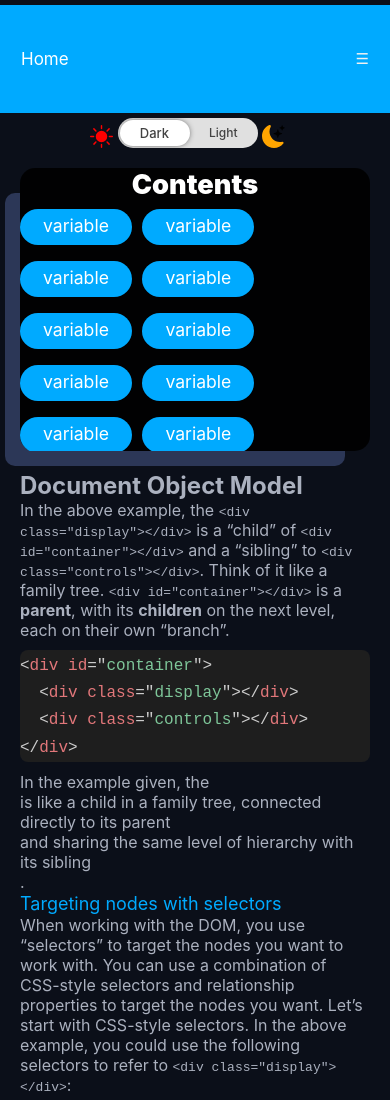
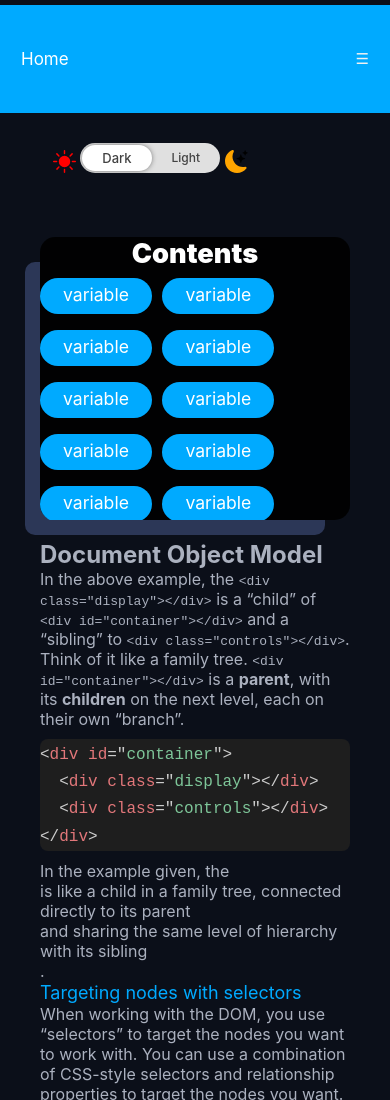
Before and after one commit to faba11/assignment, a plain HTML site: page dom.html in a window 390 px wide. Shown: the top 1100 px of the page. Drawn offline with Linux system fonts and the light colour scheme; a script that the page names is missing.

Commit message:
change the toggles postions

```diff
--- a/css/home.css
+++ b/css/home.css
@@ -7,6 +7,14 @@ body {
   box-sizing: 2px 2px 5px rgba(0, 0, 0, 0.3);
   overflow-x: hidden;
 }
+
+.toggle{
+  position: absolute;
+  right: 50px;
+
+}
+
+
 /*
   Then, we use a media query to apply different styles when the screen is smaller than 1100px.
   In this case, we reduce the padding to 10px, which will make the content wider again.
--- a/css/jsCourse.css
+++ b/css/jsCourse.css
@@ -1,17 +1,30 @@
-*,
+/* *,
 :after,
 :before {
   border: 0 solid #e5e7eb;
   box-sizing: border-box;
+} */
+
+.toggle{
+  margin-top: 30px;
+  margin-bottom: 0;
+  position: absolute;
+  right: 0;
+  position: fixed;
 }
 
-main {
-  padding: 20px;
+
+@media screen and (max-width:900px) {
+  .toggle{
+    position: sticky;
+    z-index: 1;
+  }
 }
+
 
 .layout {
   position: relative;
-  margin-top: 10px;
+  margin: 40px;
 }
 
 .leftCard {
@@ -40,11 +53,16 @@ main {
 }
 
 /* responsive */
-.toggle {
+/* .toggle {
   display: flex;
   margin-right: 0;
   justify-content: end;
-}
+} */
+/*
+.btn-container{
+  width: 100%;
+  margin-bottom: 90px;
+} */
 @media screen and (max-width: 900px) {
   .leftCard,
   .rightCard {
@@ -58,19 +76,6 @@ main {
   }
   .rightCard {
     position: static;
-  }
-
-  /* toggle mode */
-  .toggle {
-    display: flex;
-    margin: 0;
-    justify-content: end;
-  }
-  .btn-container {
-    position: sticky;
-    text-align: left;
-    z-index: 1;
-    /* margin: 10px auto; */
   }
 }
 
@@ -349,7 +354,3 @@ pre.highlight:not(.language-bash) + .toolbar {
   margin: 10px;
   font-family: inherit;
 }
-
-/* .domMethods {
-  margin: 10px 0;
-} */
--- a/css/nav.css
+++ b/css/nav.css
@@ -277,13 +277,6 @@ nav ul li a:hover {
   left: 20px;
 }
 
-.toggle {
-  position: relative;
-  display: flex;
-  float: right;
-  margin-right: 180px;
-  margin-top: 15px;
-}
 
 .btn-color-mode-switch input[type="checkbox"]:checked ~ .alert {
   display: block;
@@ -301,11 +294,12 @@ nav ul li a:hover {
   width: 300px;
   display: table-cell;
   vertical-align: middle;
-  position: fixed;
+
   text-align: center;
   z-index: 1;
   /* margin-right: 60px; */
 }
+
 
 .btn-container i {
   display: inline-block;
@@ -350,7 +344,7 @@ label {
 .btn-color-mode-switch > label.btn-color-mode-switch-inner:after {
   content: attr(data-off);
   width: 70px;
-  height: 26px;
+  height: 16px;
   background: #fff;
   border-radius: 26px;
   position: absolute;
```
Also changed, not shown: cssCourse.html (+5 -5 lines), home.html (+1 -1 lines), css/contents.css (renamed from css/content.css).
